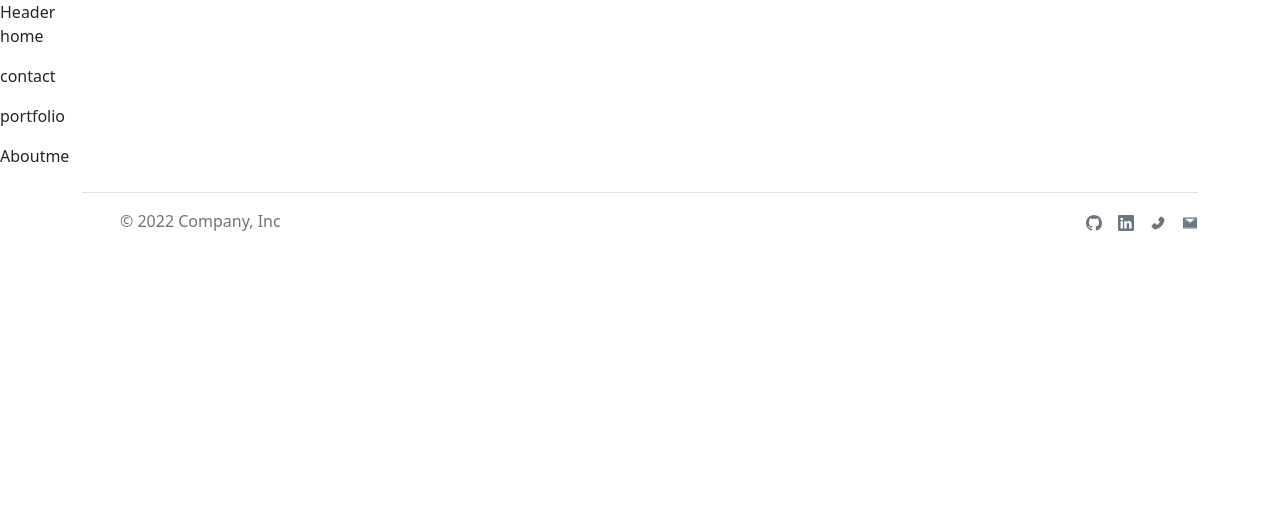
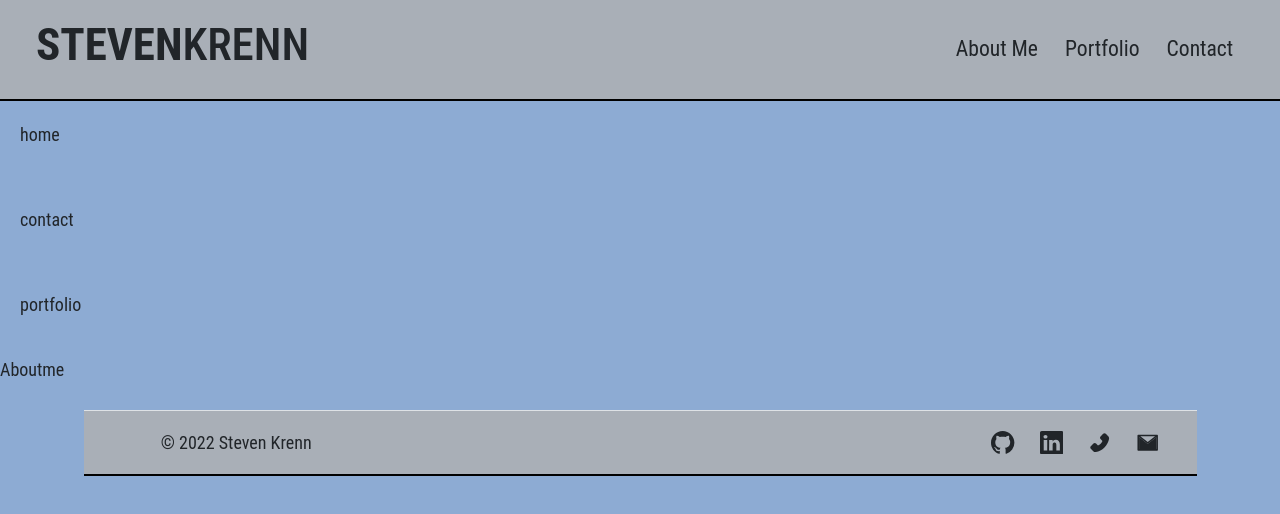
Before and after one commit to Krenbot/react-portfolio, a React (Create React App) app: page / in a window 1280 px wide. Shown: the top 514 px of the page. Built offline with nearby package versions, Linux system fonts and the light colour scheme.

Commit message:
colors applied

```diff
--- a/public/index.html
+++ b/public/index.html
@@ -1,14 +1,12 @@
 <!DOCTYPE html>
 <html lang="en">
+
 <head>
   <meta charset="utf-8" />
   <link rel="icon" href="%PUBLIC_URL%/favicon.ico" />
   <meta name="viewport" content="width=device-width, initial-scale=1" />
   <meta name="theme-color" content="#000000" />
-    <meta
-      name="description"
-      content="Web site created using create-react-app"
-    />
+  <meta name="description" content="Web site created using create-react-app" />
   <link rel="apple-touch-icon" href="%PUBLIC_URL%/logo192.png" />
   <!--
       manifest.json provides metadata used when your web app is installed on a
@@ -24,8 +22,9 @@
       work correctly both with client-side routing and a non-root public URL.
       Learn how to configure a non-root public URL by running `npm run build`.
     -->
-    <title>React App</title>
+  <title>Steven Krenn | Portfolio</title>
 </head>
+
 <body>
   <noscript>You need to enable JavaScript to run this app.</noscript>
   <div id="root"></div>
@@ -40,4 +39,5 @@
       To create a production bundle, use `npm run build` or `yarn build`.
     -->
 </body>
+
 </html>
--- /dev/null
+++ b/src/App.css
@@ -0,0 +1,171 @@
+@import url("https://cdnjs.cloudflare.com/ajax/libs/font-awesome/6.2.0/css/all.min.css");
+
+* {
+    padding: 0;
+    margin: 0;
+}
+
+a {
+    text-decoration: none;
+    color: inherit
+}
+
+p {
+    padding: 2.5vh;
+    justify-content: left;
+}
+
+:root {
+    --bg-body: hsl(214, 44%, 69%);
+    --bg-header-footer: hsl(214, 9%, 69%);
+    --border-header-footer: 2px solid black;
+}
+
+a,
+button {
+    transition: all .3s ease;
+}
+
+html {
+    font-size: clamp(12px, 1.5vw + 3px, 18px);
+}
+
+body {
+    font-family: "Roboto Condensed", sans-serif;
+    background-color: var(--bg-body);
+}
+
+body.pancake-stack {
+    min-height: 100vh;
+    min-height: 100dvh;
+
+    display: grid;
+    grid-template-rows: auto 1fr auto;
+}
+
+/* Header/Navbar CSS */
+header,
+footer {
+    display: flex;
+    align-items: center;
+    padding: 1em 2em;
+
+    border-bottom: var(--border-header-footer);
+    background-color: var(--bg-header-footer);
+}
+
+header {
+    justify-content: space-between;
+}
+
+header h1 {
+    text-transform: uppercase;
+}
+
+header h1 span {
+    font-weight: bold;
+}
+
+header nav {
+    display: flex;
+    gap: .25em;
+    font-size: 1.2rem;
+}
+
+header nav a {
+    --padding: 0.5em;
+    position: relative;
+    padding: var(--padding)
+}
+
+header nav a::after {
+    content: "";
+    position: absolute;
+    inset: auto var(--padding) calc(var(--padding) * 0.8);
+
+    height: 1px;
+    background-color: black;
+
+    scale: 0 1;
+    transition: inherit;
+}
+
+header nav a:hover::after {
+    scale: 1 1;
+}
+
+/* Main Content CSS */
+
+main {
+    display: flex;
+    flex-flow: column;
+    gap: 1rem;
+    width: min(80vw, 50rem);
+    margin: 1.5em auto;
+}
+
+section.hero {
+    display: flex;
+    flex-flow: column;
+    gap: .5em;
+}
+
+section.card {
+    padding: 1em;
+    border: 3px solid black;
+    background-color: white;
+}
+
+
+section.card h2 {
+    margin-bottom: .5em;
+}
+
+section.card> :is(img:nth-child(2), .img-link) {
+    float: left;
+
+    width: clamp(6em, 20vw, 12em);
+    margin-right: 1em;
+}
+
+section.card .img-link img {
+    width: 100%;
+}
+
+.images {
+    max-width: 75%
+}
+
+/* Footer CSS */
+
+footer {
+    display: flex;
+    justify-content: center;
+    gap: 1em;
+
+    border-top: var(--border-header-footer);
+    background-color: var(--bg-header-footer);
+}
+
+footer ul {
+    list-style: none;
+    display: flex;
+    gap: .25em;
+}
+
+footer a {
+    display: flex;
+    flex-flow: column;
+    align-items: center;
+    padding: .05em;
+    font-size: 1.3rem;
+}
+
+footer a:hover {
+    scale: 1.2;
+}
+
+footer i {
+    font-size: 1.75rem;
+    justify-content: space-between;
+}
--- a/src/App.js
+++ b/src/App.js
@@ -6,6 +6,7 @@ import Navbar from './components/Navbar';
 import Footer from './components/Footer';
 import Header from './components/Header';
 import "bootstrap/dist/css/bootstrap.min.css"
+import './App.css';
 
 function App() {
   const [page, setPage] = useState('home')
@@ -26,6 +27,8 @@ function App() {
       {
         render()
       }
+
+
       <Footer />
     </div>
   );
--- a/src/components/Footer.jsx
+++ b/src/components/Footer.jsx
@@ -4,25 +4,26 @@ import { AiFillPhone, AiTwotoneMail } from 'react-icons/ai'
 
 const Footer = () => {
     return (
-        <div className="container">
+        <div className="container background-color"
+            style={{
+                backgroundColor: '61A5FF',
+            }}>
             <footer className="d-flex flex-wrap justify-content-between align-items-center py-3 my-4 border-top">
                 <div className="col-md-4 d-flex align-items-center">
-                    <a href="/" className="mb-3 me-2 mb-md-0 text-muted text-decoration-none lh-1">
+                    <a href="/" className="mb-3 me-2 mb-md-0  text-decoration-none lh-1">
                         <svg className="bi" width={30} height={24}><use xlinkHref="#bootstrap" /></svg>
                     </a>
-                    <span className="mb-3 mb-md-0 text-muted">© 2022 Company, Inc</span>
+                    <span className="mb-3 mb-md-0 ">© 2022 Steven Krenn</span>
                 </div>
                 <ul className="nav col-md-4 justify-content-end list-unstyled d-flex">
-                    <li className="ms-3"><a className="text-muted" href="#"><BsGithub /></a></li>
-                    {/* <li className="ms-3"><a className="text-muted" href="#">Twitter</a></li> */}
-                    <li className="ms-3"><a className="text-muted" href="#"><BsLinkedin /></a></li>
-                    <li className="ms-3"><a className="text-muted" href="#"><AiFillPhone /></a></li>
-                    <li className="ms-3"><a className="text-muted" href="#"><AiTwotoneMail /></a></li>
+                    <li className="ms-3"><a className="" href="https://github.com/Krenbot"><BsGithub /></a></li>
+                    <li className="ms-3"><a className="" href="https://www.linkedin.com/in/krenbot/"><BsLinkedin /></a></li>
+                    <li className="ms-3"><a className="" href="tel:262-707-8842"><AiFillPhone /></a></li>
+                    <li className="ms-3"><a className="" href="mailto: 'stevekrenn@gmail.com"><AiTwotoneMail /></a></li>
                 </ul>
             </footer>
         </div>
-
-    )
+    );
 }
 
 export default Footer
--- a/src/components/Header.jsx
+++ b/src/components/Header.jsx
@@ -2,7 +2,17 @@ import React from 'react'
 
 const Header = () => {
     return (
-        <div>Header</div>
+        <header className='display-flex align-items-center' >
+            <a href="index.html">
+                <h1><span>Steven</span>Krenn</h1>
+            </a>
+
+            <nav>
+                <a href="#about-me">About Me</a>
+                <a href="#portfolio">Portfolio</a>
+                <a href="#contact">Contact</a>
+            </nav>
+        </header>
     )
 }
 
```
Lines whose indentation alone changed are shown as unchanged.
